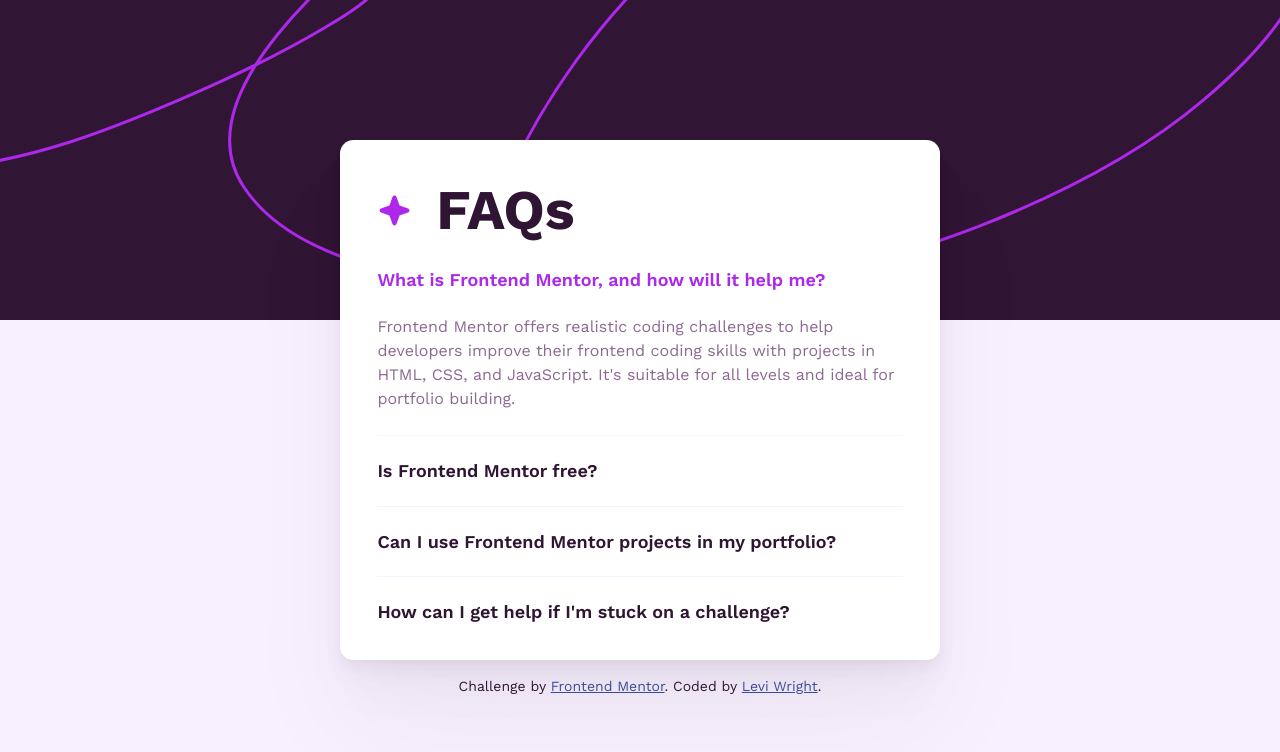
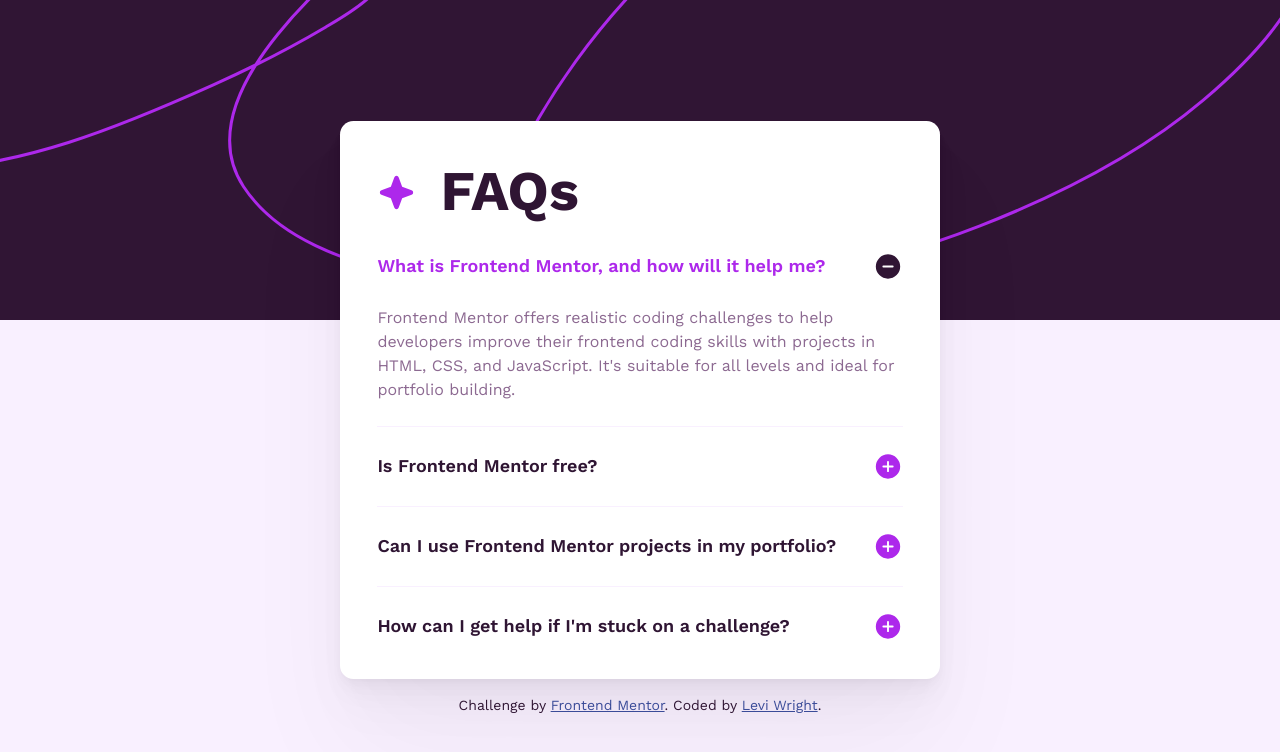
Before and after one commit to law973/faq-accordion, a website: page index.html in a window 1280 px wide. Both pictures are taken after a click on the heading "What is Frontend Mentor, and how will it help me?". Drawn offline with Linux system fonts and the light colour scheme.

Commit message:
almost finished styling

```diff
--- a/index.html
+++ b/index.html
@@ -15,13 +15,18 @@
     <img class="background__mobile" src="./assets/images/background-pattern-mobile.svg" alt="A dark purple background with two pink lines that are curved and thin.">
     <img class="background__desktop" src="./assets/images/background-pattern-desktop.svg" alt="A dark purple background with three pink lines that are curved and thin.">
   </div>
+  <!-- Main Content -->
   <main>
     <!-- FAQs Card -->
     <article class="card">
       <h1 class="card__heading"><img src="./assets/images/icon-star.svg" alt="A pink symbol in the shape of a four-pointed star."> <span>FAQs</span></h1>
       <!-- FAQ #1 -->
-      <details class="card__details">
-        <summary>What is Frontend Mentor, and how will it help me?</summary>
+      <details class="details">
+        <summary>
+          <span>What is Frontend Mentor, and how will it help me?</span>
+          <img class="summary__icon_plus" src="./assets/images/icon-plus.svg" alt="A white plus sign in the middle of a pink circle.">
+          <img class="summary__icon_minus" src="./assets/images/icon-minus.svg" alt="A white minus sign in the middle of a dark purple circle.">
+        </summary>
         <p>
           Frontend Mentor offers realistic coding challenges to help developers improve their
           frontend coding skills with projects in HTML, CSS, and JavaScript. It's suitable for
@@ -29,24 +34,36 @@
         </p>
       </details>
       <!-- FAQ #2 -->
-      <details class="card__details">
-        <summary>Is Frontend Mentor free?</summary>
+      <details class="details">
+        <summary>
+          <span>Is Frontend Mentor free?</span>
+          <img class="summary__icon_plus" src="./assets/images/icon-plus.svg" alt="A white plus sign in the middle of a pink circle.">
+          <img class="summary__icon_minus" src="./assets/images/icon-minus.svg" alt="A white minus sign in the middle of a dark purple circle.">
+        </summary>
         <p>
           Yes, Frontend Mentor offers both free and premium coding challenges, with the free
           option providing access to a range of projects suitable for all skill levels.
         </p>
       </details>
       <!-- FAQ #3 -->
-      <details class="card__details">
-        <summary>Can I use Frontend Mentor projects in my portfolio?</summary>
+      <details class="details">
+        <summary>
+          <span>Can I use Frontend Mentor projects in my portfolio?</span>
+          <img class="summary__icon_plus" src="./assets/images/icon-plus.svg" alt="A white plus sign in the middle of a pink circle.">
+          <img class="summary__icon_minus" src="./assets/images/icon-minus.svg" alt="A white minus sign in the middle of a dark purple circle.">
+        </summary>
         <p>
           Yes, you can use projects completed on Frontend Mentor in your portfolio. It's an excellent
           way to showcase your skills to potential employers!
         </p>
       </details>
       <!-- FAQ #4 -->
-      <details class="card__details">
-        <summary>How can I get help if I'm stuck on a challenge?</summary>
+      <details class="details">
+        <summary>
+          <span>How can I get help if I'm stuck on a challenge?</span>
+          <img class="summary__icon_plus" src="./assets/images/icon-plus.svg" alt="A white plus sign in the middle of a pink circle.">
+          <img class="summary__icon_minus" src="./assets/images/icon-minus.svg" alt="A white minus sign in the middle of a dark purple circle.">
+        </summary>
         <p>
           The best place to get help is inside Frontend Mentor's Discord community. There's a help
           channel where you can ask questions and seek support from other community members.
@@ -54,7 +71,7 @@
       </details>
     </article>
   </main>
-  <!-- Attribution -->
+  <!-- Footer/Attribution -->
   <footer class="attribution">
     Challenge by <a rel="noreferrer" href="https://www.frontendmentor.io" target="_blank" title="Frontend Mentor Home Page"><span class="sr-only">(Opens in a new tab)</span>Frontend Mentor</a>.
     Coded by <a rel="noreferrer" href="https://github.com/law973" target="_blank" title="GitHub Profile"><span class="sr-only">(Opens in a new tab)</span>Levi Wright</a>.
--- a/scss/_card.scss
+++ b/scss/_card.scss
@@ -11,46 +11,6 @@
     }
 }
 
-.card__details {
-    padding: clamp(1.25rem, 5vw, 1.5rem) 0;
-
-    summary {
-        color: var(--dark-purple);
-        cursor: pointer;
-        font: 600 clamp(1rem, 4.2vw, 1.125rem)/1.2 $font-stack;
-
-        &:first-of-type {
-            list-style-type: none;
-        }
-
-        &::-webkit-details-marker {
-            display: none;
-        }
-
-        &:hover, &:focus {
-            color: var(--pink);
-        }
-    }
-
-    p {
-        color: var(--grayish-purple);
-        font-size: clamp(0.875rem, 3.7vw, 1rem);
-        margin-top: 1.5rem;
-    }
-
-    ~ .card__details {
-        border-top: 1px solid var(--light-pink);
-    }
-
-    &:first-of-type {
-        padding-top: 0;
-    }
-
-    &:last-of-type {
-        padding-bottom: 0;
-    }
-}
-
 .card__heading {
     align-items: center;
     display: flex;
@@ -58,8 +18,8 @@
     margin-bottom: clamp(1.063rem, 4.5vw, 1.563rem);
 
     img {
-        width: clamp(1.312rem, 5.5vw, 2.187rem);
-        height: clamp(1.312rem, 5.5vw, 2.186rem);
+        width: clamp(1.563rem, 6.5vw, 2.438rem);
+        height: clamp(1.563rem, 6.5vw, 2.438rem);
     }
 
     span {
--- /dev/null
+++ b/scss/_details.scss
@@ -0,0 +1,61 @@
+.details {
+    padding: clamp(1.25rem, 5vw, 1.5rem) 0;
+
+    summary {
+        align-items: center;
+        color: var(--dark-purple);
+        cursor: pointer;
+        display: flex;
+        font: 600 clamp(1rem, 4.2vw, 1.125rem)/1.2 $font-stack;
+        justify-content: space-between;
+        list-style-type: none;
+
+        &::-webkit-details-marker {
+            display: none;
+        }
+
+        &:hover, &:focus {
+            color: var(--pink);
+        }
+
+        img {
+            height: 1.938rem;
+            margin-left: 1rem;
+            width: 1.875rem;
+        }
+
+        .summary__icon_minus {
+            display: none;
+        }
+    }
+
+    &[open] {
+        summary {
+            .summary__icon_minus {
+                display: inline-block;
+            }
+
+            .summary__icon_plus {
+                display: none;
+            }
+        }
+    }
+
+    p {
+        color: var(--grayish-purple);
+        font-size: clamp(0.875rem, 3.7vw, 1rem);
+        margin-top: 1.5rem;
+    }
+
+    &:first-of-type {
+        padding-top: 0;
+    }
+
+    ~ .details {
+        border-top: 1px solid var(--light-pink);
+    }
+
+    &:last-of-type {
+        padding-bottom: 0;
+    }
+}
--- a/scss/_variables.scss
+++ b/scss/_variables.scss
@@ -3,9 +3,9 @@
 
 :root {
     --attribution-blue: hsl(229, 45%, 41%);
-    --pink: rgb(172, 40, 235);
     --dark-purple: hsl(292, 42%, 14%);
     --grayish-purple: hsl(292, 16%, 49%);
     --light-pink: hsl(276, 100%, 97%);
-    --white: hsl(0, 0%, 100%)
+    --pink: hsl(281, 83%, 54%);
+    --white: hsl(0, 0%, 100%);
 }
--- a/scss/main.scss
+++ b/scss/main.scss
@@ -11,4 +11,5 @@
 @import 'screen-reader-only';
 @import 'background';
 @import 'card';
+@import 'details';
 @import 'attribution';
```
Also changed, not shown: README.md, css/compiled_style.css.
